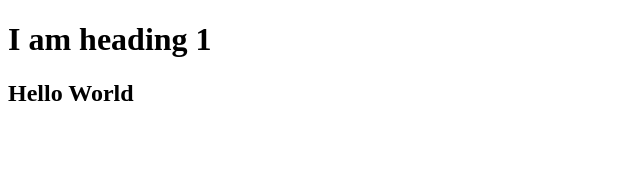
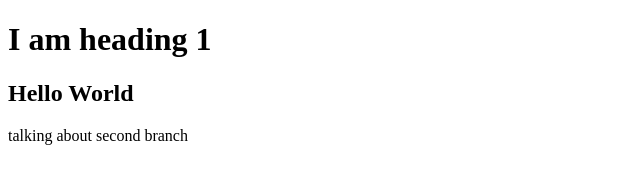
Before and after one commit to pinky50/beautify, a plain HTML site: page index.html in a window 1280 px wide. Shown: the whole page, without its empty margins (0-640 px from the left). Drawn offline with Linux system fonts and the light colour scheme.

Commit message:
learning about second branch

```diff
--- a/index.html
+++ b/index.html
@@ -8,5 +8,6 @@
 <body>
     <h1>I am heading 1</h1>
     <h2>Hello World</h2>
+    <p>talking about second branch</p>
 </body>
 </html>
```
